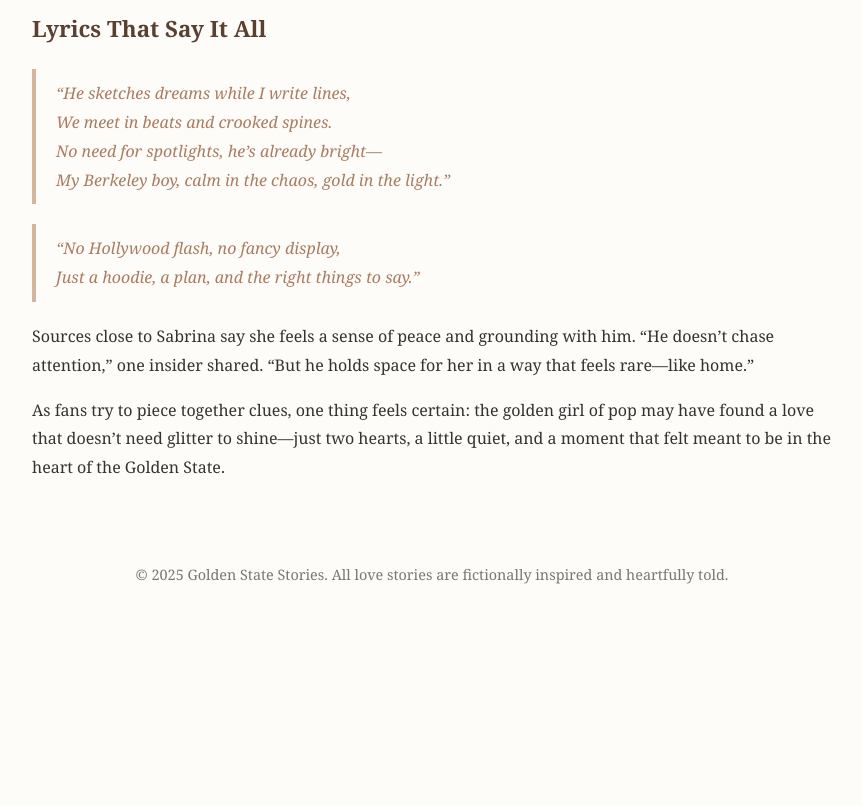
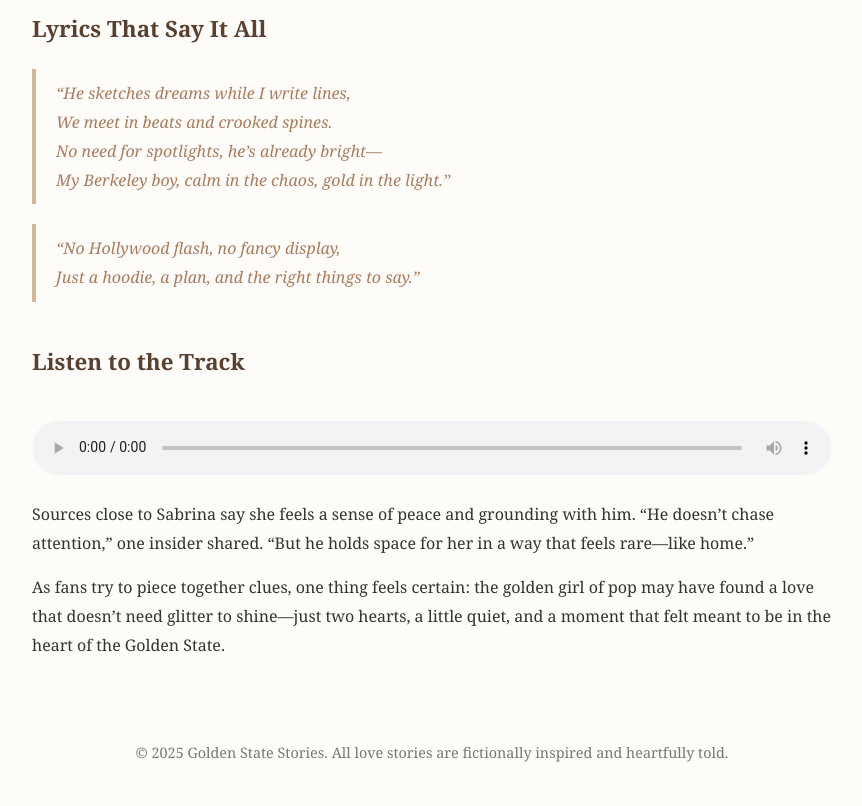
Before and after one commit to nikolaiseva/Berkeley_Boy, a plain HTML site: page index.html in a window 1280 px wide. Shown: the part 1549-2355 px from the top of the page, without its empty margins (208-1070 px from the left). Before the commit the page ends 2177 px from the top, so only its background shows below. Drawn offline with Linux system fonts and the light colour scheme.

Commit message:
Update index.html

```diff
--- a/index.html
+++ b/index.html
@@ -70,6 +70,11 @@
       box-shadow: 0 6px 12px rgba(0, 0, 0, 0.1);
     }
 
+    audio {
+      width: 100%;
+      margin-top: 20px;
+    }
+
     footer {
       text-align: center;
       padding: 40px;
@@ -123,6 +128,14 @@
       Just a hoodie, a plan, and the right things to say.”
     </div>
 
+    <h2>Listen to the Track</h2>
+
+    <audio controls>
+      <source src="berkeley_boy.m4a" type="audio/mp4">
+      <source src="berkeley_boy.mp3" type="audio/mpeg">
+      Your browser does not support the audio element.
+    </audio>
+
     <p>Sources close to Sabrina say she feels a sense of peace and grounding with him. “He doesn’t chase attention,” one insider shared. “But he holds space for her in a way that feels rare—like home.”</p>
 
     <p>As fans try to piece together clues, one thing feels certain: the golden girl of pop may have found a love that doesn’t need glitter to shine—just two hearts, a little quiet, and a moment that felt meant to be in the heart of the Golden State.</p>
```
